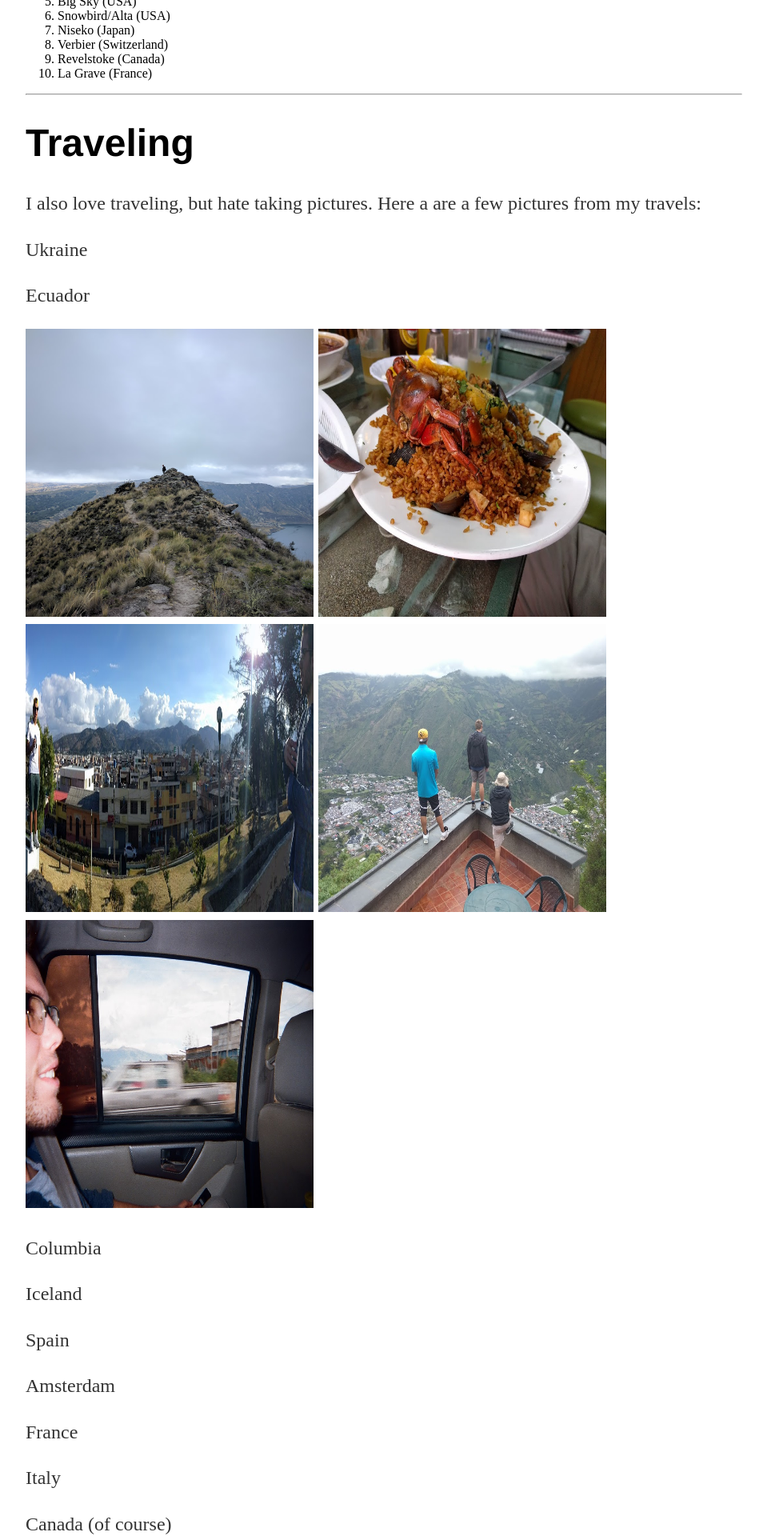
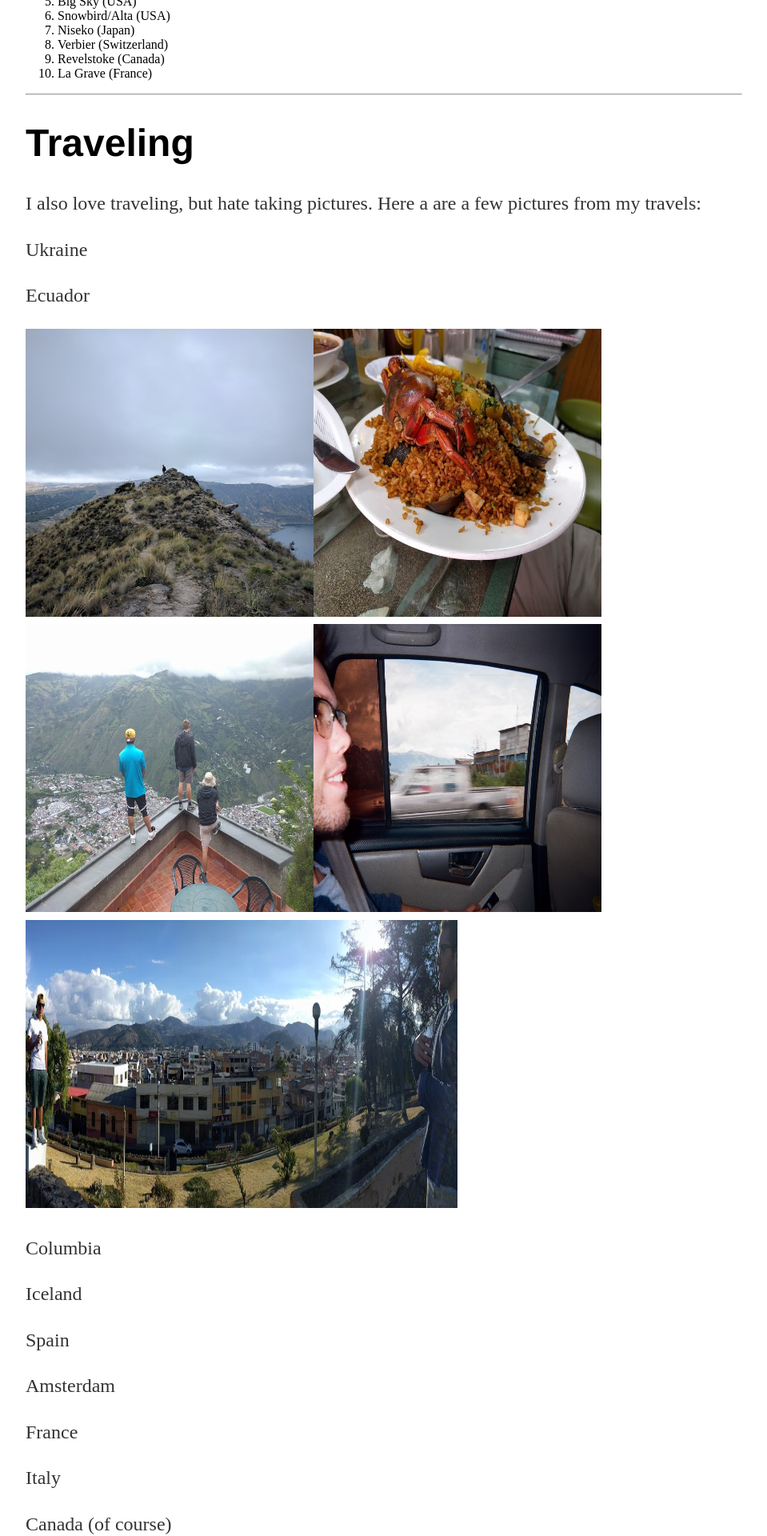
Before and after one commit to WilderLavington/old_web_page, a Jekyll site: the page built from about/index.md, in a window 1280 px wide. Shown: the part 1917-3837 px from the top of the page at 80% size, without its empty margins (160-1119 px from the left). Built offline with Jekyll 4.4.1, drawn with Linux system fonts in a browser that asks for light colours; our own code applies the rules of GitHub Pages for plain Markdown files.

Commit message:
Update index.md

```diff
--- a/about/index.md
+++ b/about/index.md
@@ -52,11 +52,8 @@ Ukraine
 
 Ecuador
 
-<img src="/assets/ecuador/ecuador1.jpg"  width="360" height="360">
-<img src="/assets/ecuador/ecuador2.jpg"  width="360" height="360">
-<img src="/assets/ecuador/ecuador3.jpg"  width="360" height="360">
-<img src="/assets/ecuador/ecuador4.jpg"  width="360" height="360">
-<img src="/assets/ecuador/ecuador6.jpg"  width="360" height="360">
+<img src="/assets/ecuador/ecuador1.jpg"  width="360" height="360"><img src="/assets/ecuador/ecuador2.jpg"  width="360" height="360"><img src="/assets/ecuador/ecuador4.jpg"  width="360" height="360"><img src="/assets/ecuador/ecuador6.jpg"  width="360" height="360">
+<img src="/assets/ecuador/ecuador3.jpg"  width="540" height="360">
 
 Columbia
 
```
